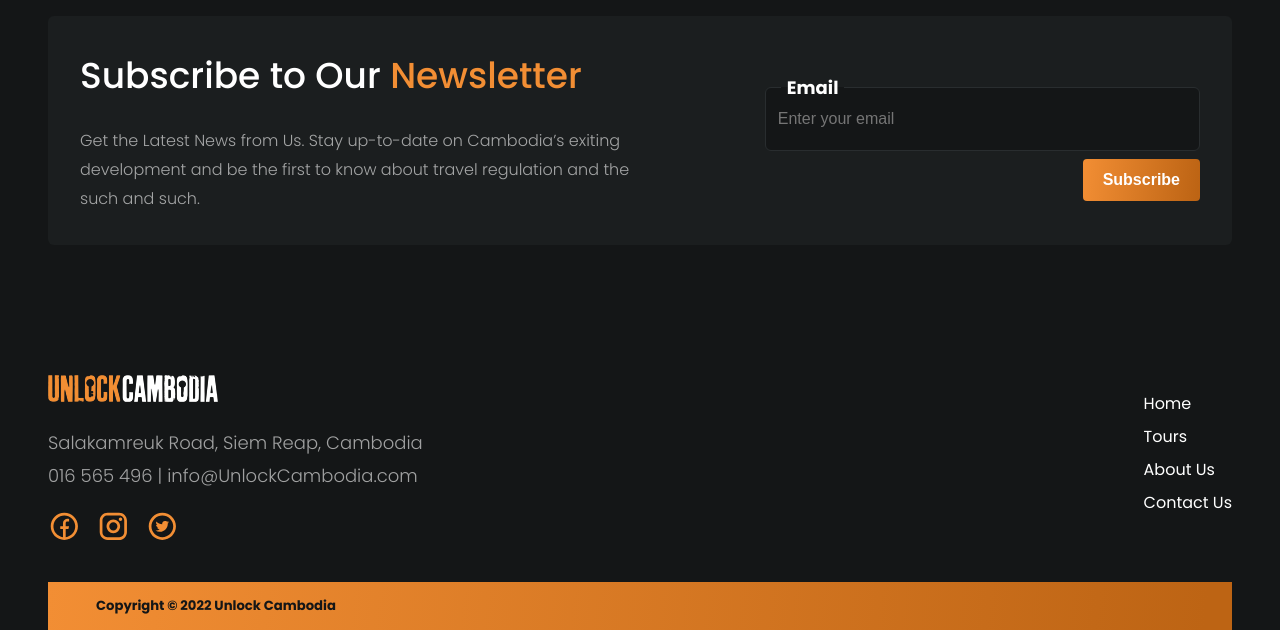
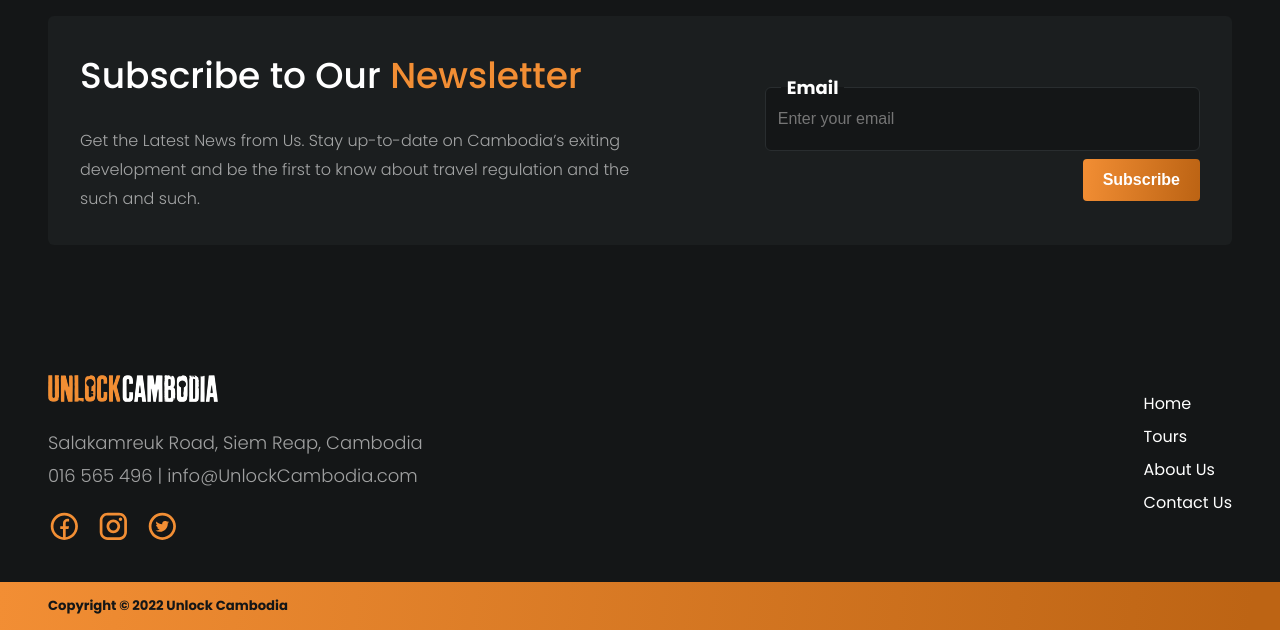
Before and after one commit to ElitistNoob/unlock-cambodia, a React (Create React App) app: page /form-submit in a window 1280 px wide. Shown: the part 936-1566 px from the top of the page. Built offline with nearby package versions, Linux system fonts and the light colour scheme.

Commit message:
made copyright fullwidth

```diff
--- a/src/components/styles/Footer.module.scss
+++ b/src/components/styles/Footer.module.scss
@@ -131,27 +131,27 @@
 // Copyright
 
 .copyright {
-  // position: absolute;
   display: block;
   left: 0;
-  bottom: -40px;
   background: var(--gradient);
-  width: 100%;
+  width: calc(100% + 2em);
+  margin-left: -1em;
+  padding-inline: 1em;
+
+  @media (min-width: 720px) {
+    width: calc(100% + 6em);
+    margin-left: -3em;
+    padding-inline: 3em;
+  }
+
+  @media (min-width: 1320px) {
+    padding-inline: 0;
   }
 
   .container2 {
-  padding: 0 1em;
     max-width: 1220px;
     width: 100%;
     margin-inline: auto;
-
-  @media (min-width: 720px) {
-    padding: 0 3em;
-  }
-
-  @media (min-width: 1440px) {
-    padding: 0;
-  }
 
     p {
       color: var(--clr-primary-dark);
@@ -161,3 +161,4 @@
       margin: 0;
     }
   }
+}
```
Lines whose indentation alone changed are shown as unchanged.
